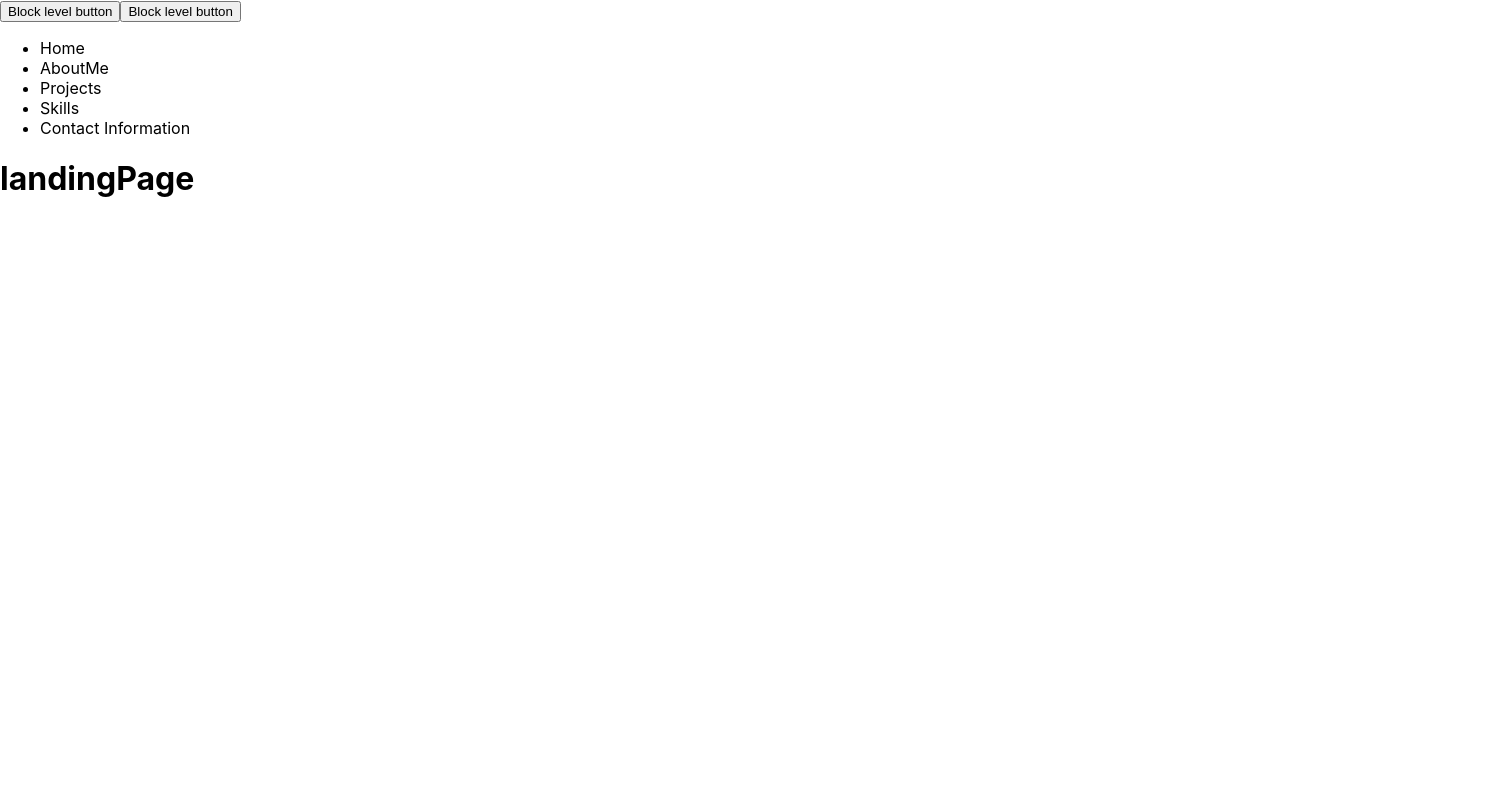
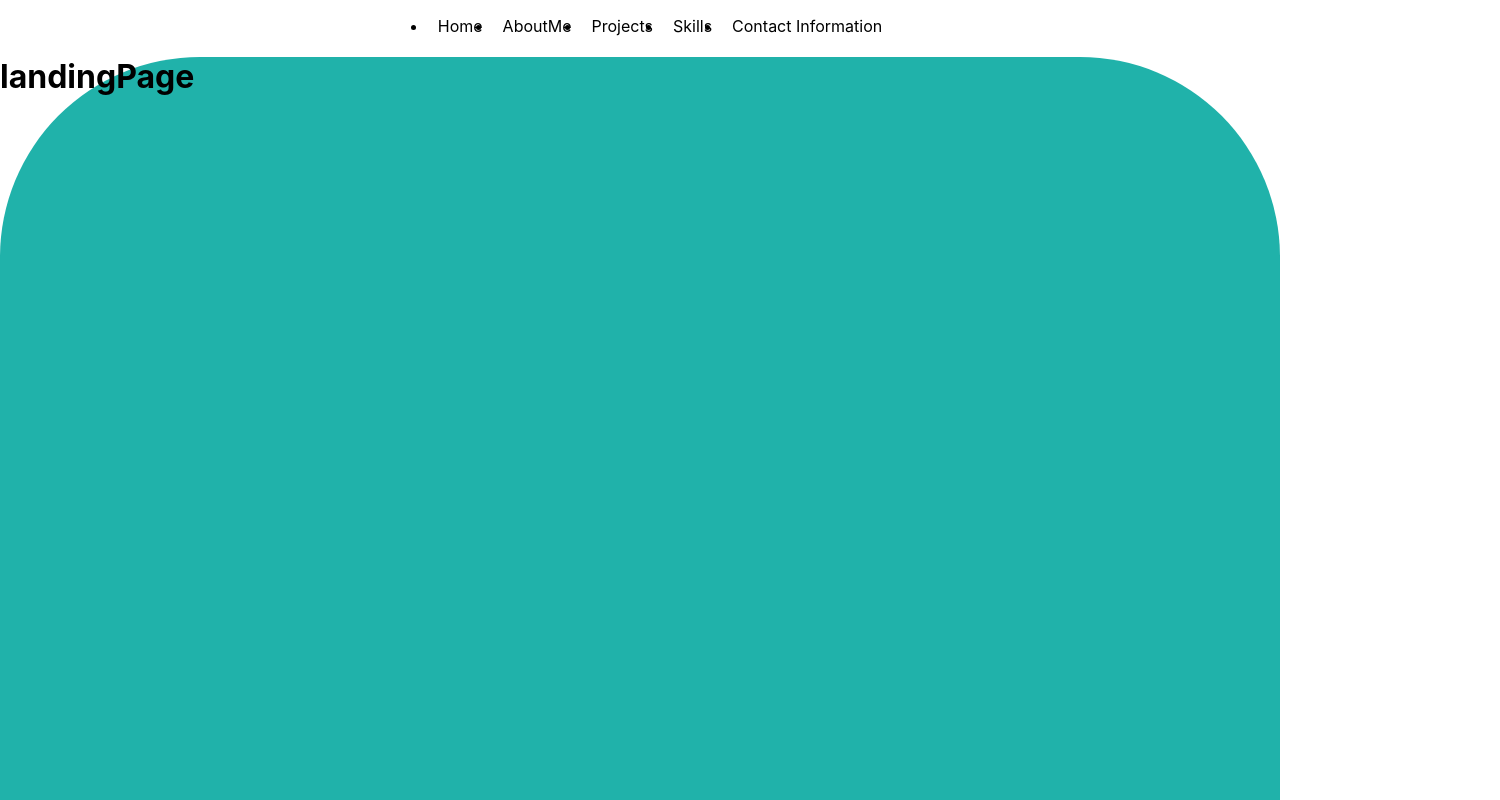
Before and after one commit to chlo84/portfolio, a React (Create React App) app: page / in a window 1280 px wide. Shown: the top 800 px of the page, 1500 px wide, since content can reach past the window. Built offline with nearby package versions, Linux system fonts and the light colour scheme; the HTML template or start-up script is replaced by a standard one.

Commit message:
styling to landing page and footer

```diff
--- a/src/App.css
+++ b/src/App.css
@@ -3,8 +3,43 @@
 }
 .carousel{
   height: 400px;
-  width: 1000px;
-  background-color: darkolivegreen;
+  width: 1500px;
+  background-color: grey;
   display: flexbox;
   align-content: center;
 }
+.navbar-nav{
+  display: flex;
+  justify-content: center;
+}
+.navLink{
+  margin: 10px;
+}
+.navLink:hover{
+  background-color: palevioletred;
+
+}
+.footerPage{
+  background-color: lightseagreen;
+  top: -200;
+  overflow: visible;
+
+}
+.skillsPage{
+  background-color: lightseagreen;
+
+}
+.roundedBottom{
+  background-color: white;
+  border-bottom-right-radius: 200px;
+  border-bottom-left-radius: 200px;
+
+}
+.landingPage{
+background-color: lightseagreen;
+top: -200;
+overflow: visible;
+border-top-right-radius: 200px;
+border-top-left-radius: 200px;
+
+}
--- a/src/components/Navigation/Navbar.js
+++ b/src/components/Navigation/Navbar.js
@@ -4,31 +4,24 @@ import Button from 'react-bootstrap/Button'
 function Navbar() {
 return (
 
-    <nav class="navbar navbar-expand-lg navbar-light bg-light">
-      <div className="d-grid gap-2">
-  <Button variant="primary" size="lg">
-    Block level button
-  </Button>
-  <Button variant="secondary" size="lg">
-    Block level button
-  </Button>
-</div>
+    <nav className="navbar navbar-expand-lg navbar-light bg-light">
 
-   <div class="collapse navbar-collapse" id="navbarNav">
-     <ul class="navbar-nav">
-       <li class="nav-item">
+
+   <div className="collapse navbar-collapse" id="navbarNav">
+     <ul className="navbar-nav">
+       <li className="nav-item">
        <Link to='home' className='navLink'> Home</Link>
        </li>
-       <li class="nav-item">
+       <li className="nav-item">
          <Link to='about' smooth={true} className='navLink'> AboutMe</Link>
        </li>
-       <li class="nav-item">
+       <li className="nav-item">
          <Link to='projects' smooth={true} className='navLink'> Projects</Link>
        </li>
-       <li class="nav-item">
+       <li className="nav-item">
          <Link to='skills' smooth={true} className='navLink'> Skills</Link>
        </li>
-       <li class="nav-item">
+       <li className="nav-item">
          <Link to='contact' smooth={true} className='navLink'> Contact Information</Link>
        </li>
 
--- a/src/components/Skills/skills.js
+++ b/src/components/Skills/skills.js
@@ -1,8 +1,10 @@
 import React from 'react';
 function Skills () {
 return (
-    <div className='page skillsPage' id='skills'>
+    <div className='skillsPage' id='skills'>
+        <div className='page roundedBottom'>
         <h1>Skills</h1>
+        </div>
     </div>
 )
 }
```
